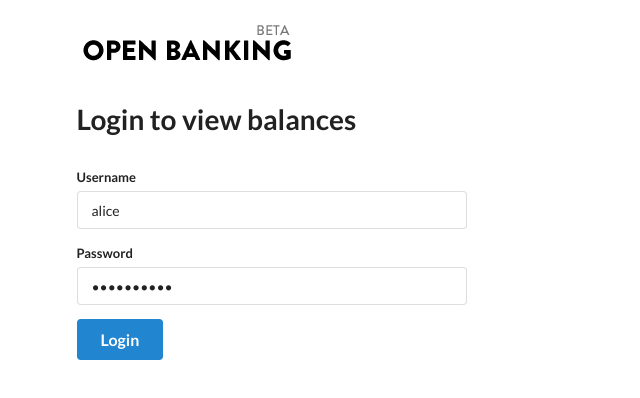
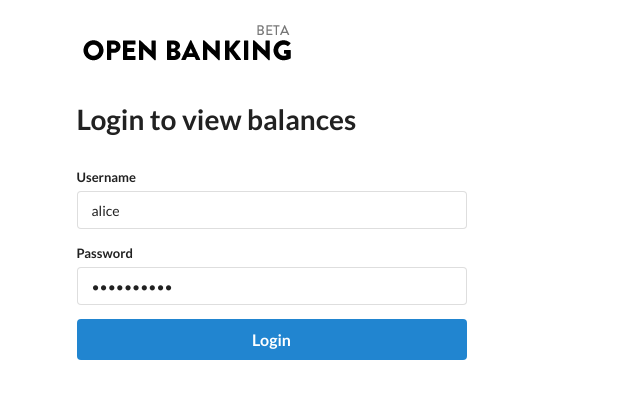
Before and after one commit to fbaraujo/tpp-reference-client, a Vue app: page / in a window 1280 px wide. Shown: the top 398 px of the page, without its empty margins (0-640 px from the left). Built offline with nearby package versions, Linux system fonts and the light colour scheme.

Commit message:
Minor layout and style improvements

```diff
--- a/src/App.vue
+++ b/src/App.vue
@@ -1,7 +1,9 @@
 <template>
   <div id="app">
     <main class="ui container">
-      <img src="./assets/logo.png" alt="Sample App Logo">
+      <div class="ui container">
+        <img src="./assets/logo.png" alt="Sample App Logo">
+      </div>
       <router-view></router-view>
     </main>
   </div>
--- a/src/components/Accounts.vue
+++ b/src/components/Accounts.vue
@@ -1,7 +1,7 @@
 <template>
   <div id="accounts">
-    <h1 class="ui aligned header">Accounts</h1>
     <div class="ui container">
+      <h1 class="ui aligned header">Accounts</h1>
       <div class="ui cards">
         <account v-for="account in accounts"
           v-bind:key="account.AccoundId"
--- a/src/components/Login.vue
+++ b/src/components/Login.vue
@@ -1,12 +1,11 @@
 <template>
-  <div id="login">
+  <div id="login" class="ui container">
     <h1 class="ui aligned header">Login to view balances</h1>
     <div class="ui hidden divider"></div>
     <div class="ui error message" v-if="invalidCredentials">
       <div class="header">Invalid username or password</div>
       <p>Try again with different username and/or password.</p>
     </div>
-    <div class="ui container">
       <form class="ui form" @submit.prevent="login({ username, password })">
         <div class="field">
           <label for="username">Username</label>
@@ -20,7 +19,6 @@
         Login
         </button>
       </form>
-    </div>
   </div>
 </template>
 
@@ -54,7 +52,7 @@ export default {
 </script>
 
 <style scoped>
-.form {
+.form, .error, button {
   width: 390px;
 }
 </style>
```
